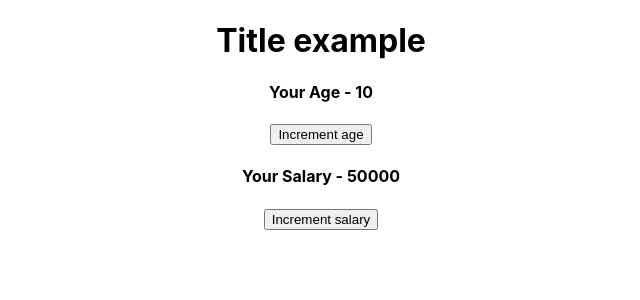
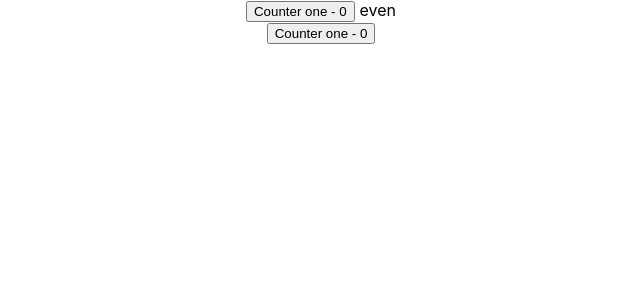
Before and after one commit to trorter/react_hooks, a React (Create React App) app: page / in a window 1280 px wide. Shown: the top 300 px of the page, without its empty margins (319-959 px from the left). Built offline with nearby package versions, Linux system fonts and the light colour scheme.

Commit message:
useMemo hook

```diff
--- a/src/App.tsx
+++ b/src/App.tsx
@@ -1,6 +1,6 @@
 import React from 'react';
 import './App.css';
-import ContainerComponent from "./useCallback/ContainerComponent";
+import Counter from "./useMemo/Counter";
 
 export type UserContextType = {
   userName: string
@@ -12,7 +12,7 @@ const App = () => {
   return (
     <div className="App">
       <UserContent.Provider value={{userName: 'Andrei'}} >
-        <ContainerComponent />
+        <Counter />
       </UserContent.Provider>
     </div>
   )
--- /dev/null
+++ b/src/useMemo/Counter.tsx
@@ -0,0 +1,43 @@
+import React, {FC, useMemo, useState} from "react";
+
+const Counter: FC = () => {
+
+  const [counterOne, setCounterOne] = useState(0)
+  const [counterTwo, setCounterTwo] = useState(0)
+
+  const fistButtonClickHandler = () => {
+    setCounterOne(prevState => prevState + 1)
+  }
+
+  const isEven = useMemo(
+    () => {
+      let i = 0
+      while (i < 1_000_000_000) i++
+      return counterOne % 2 === 0
+    }, [counterOne])
+
+  const secondButtonClickHandler = () => {
+    setCounterTwo(prevState => prevState + 1)
+  }
+
+  return (
+    <div>
+      <div>
+        <button
+          onClick={fistButtonClickHandler}
+          style={{
+            marginRight: '5px'
+          }}
+        >
+          Counter one - {counterOne}
+        </button>
+        <span>{isEven ? 'even' : 'odd'} </span>
+      </div>
+      <div>
+        <button onClick={secondButtonClickHandler}> Counter one - {counterTwo} </button>
+      </div>
+    </div>
+  )
+}
+
+export default Counter
```
